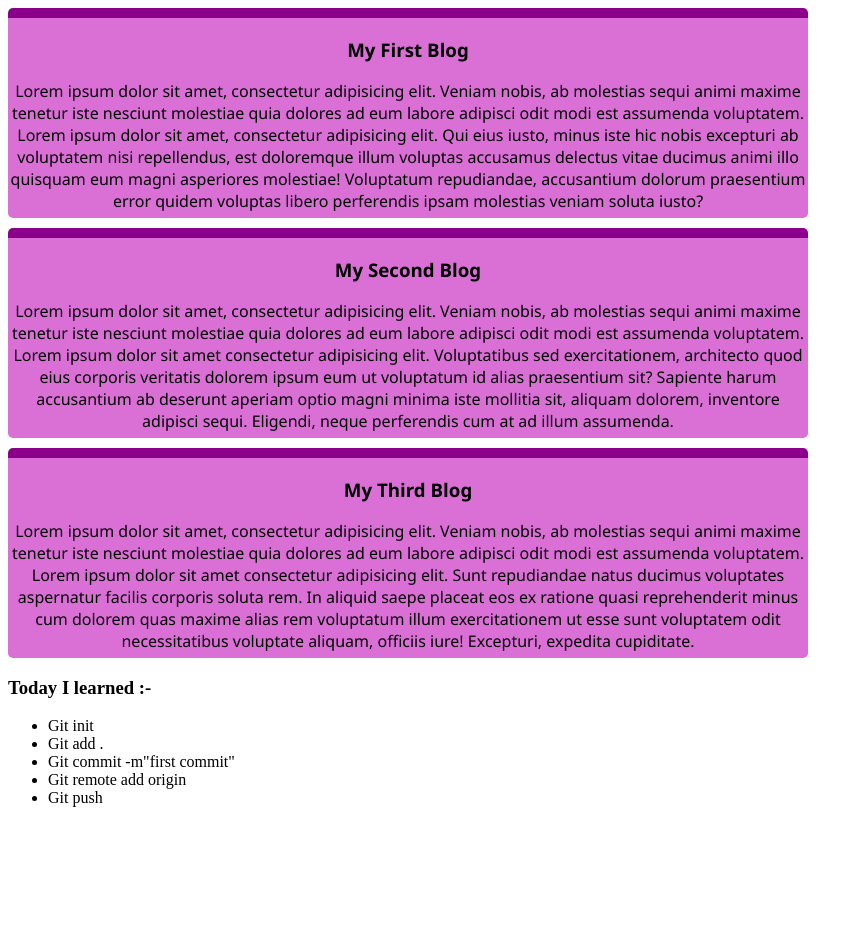
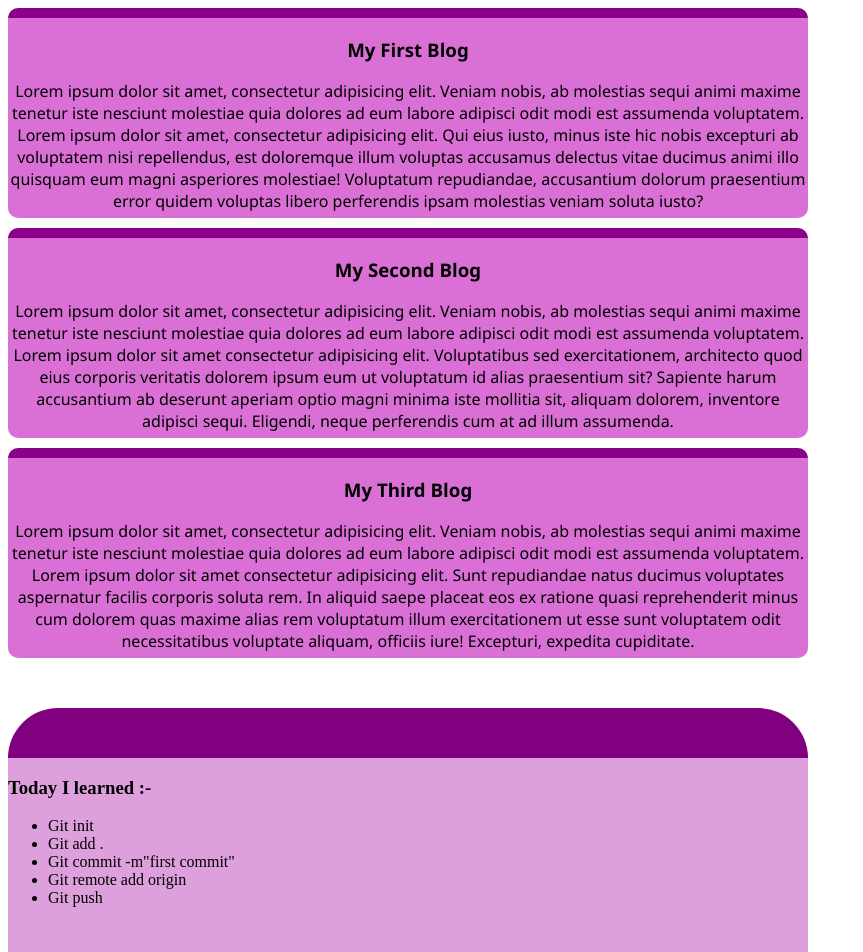
Before and after one commit to opunath26/my-first-github-repo, a plain HTML site: page index.html in a window 1280 px wide. Shown: the top 952 px of the page, without its empty margins (0-863 px from the left). Before the commit the page ends 823 px from the top, so only its background shows below. Drawn offline with Linux system fonts and the light colour scheme.

Commit message:
added the div class and style

```diff
--- a/style.css
+++ b/style.css
@@ -1,10 +1,20 @@
 .blog{
     background-color: orchid;
     border-top:10px solid darkmagenta ;
-    border-radius: 5px;
+    border-radius: 10px;
     font-family: 'Segoe UI', Tahoma, Geneva, Verdana, sans-serif;
     margin-bottom: 10px;
     text-align: center;
     width: 800px;
     height: 200px;
 }
+
+.list {
+    background-color: plum;
+    border-top: 50px solid purple;
+    margin-top: 50px;
+    font-family: 'Times New Roman', Times, serif;
+    width: 800px;
+    height: 500px;
+    border-radius: 50px;
+}
```
